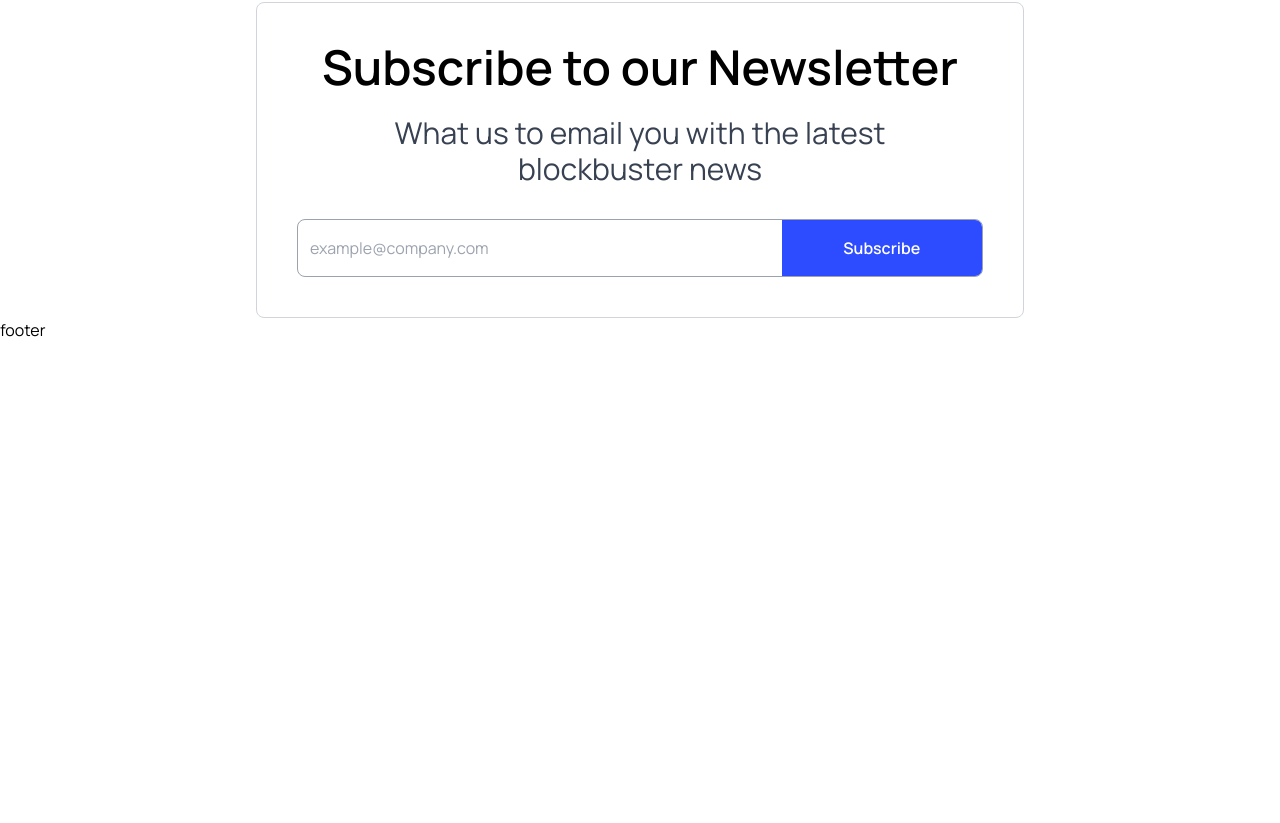
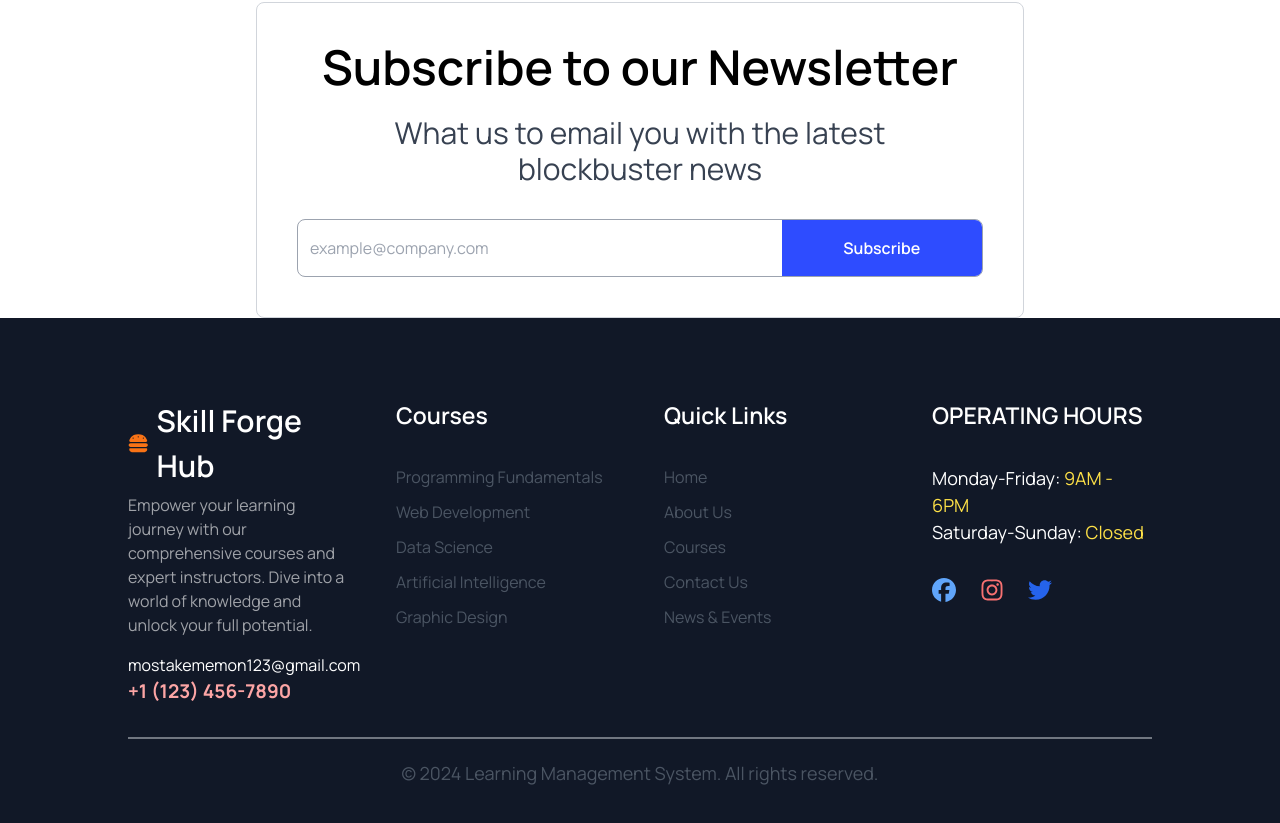
Before and after one commit to MostakemHossain/skill-forge-hub-mern, a React (Vite) app in the folder frontend/: page / in a window 1280 px wide. Shown: the part 2838-3661 px from the top of the page. Before the commit the page ends 3180 px from the top, so only its background shows below. Built offline with nearby package versions, Linux system fonts and the light colour scheme; no server answers.

Commit message:
footer added

```diff
--- a/frontend/src/layout/MainLayout.jsx
+++ b/frontend/src/layout/MainLayout.jsx
@@ -1,15 +1,14 @@
 import { Outlet } from "react-router-dom"
 import NavBar from "../components/headers/NavBar"
+import Footer from "../pages/Home/Footer/Footer"
 
 
 const MainLayout = () => {
   return (
     <main className="dark:bg-black overflow-hidden">
-        <NavBar/>
-        <Outlet/>
-        <footer>
-            footer
-        </footer>
+      <NavBar />
+      <Outlet />
+      <Footer />
     </main>
   )
 }
--- a/frontend/src/main.jsx
+++ b/frontend/src/main.jsx
@@ -14,10 +14,10 @@ const queryClient = new QueryClient()
 
 
 ReactDOM.createRoot(document.getElementById('root')).render(
-    <QueryClientProvider client={queryClient}>
-       <RouterProvider router={router} />
+  <QueryClientProvider client={queryClient}>
+    <RouterProvider router={router} />
 
-    </QueryClientProvider>
+  </QueryClientProvider>
 
 
 )
--- /dev/null
+++ b/frontend/src/pages/Home/Footer/Footer.jsx
@@ -0,0 +1,86 @@
+import { FaBurger, FaFacebook, FaInstagram, FaTwitter } from "react-icons/fa6";
+
+const Footer = () => {
+    return (
+        <div className="bg-gray-900 pt-[5rem] pb-[5rem]">
+            <div className="w-[80%] pb-[2rem] border-b-[2px] border-b-gray-300 border-opacity-50 mx-auto grid grid-cols-1 md:grid-cols-2 lg:grid-cols-4 gap-[3rem] items-start">
+                <div>
+                    <div className="flex items-center space-x-2">
+                        <FaBurger className="w-[1.2rem] h-[1.2rem] sm:w-[1.4rem] sm:h-[1.4rem] text-orange-500" />
+                        <h1 className="text-[20px] sm:text-[30px] font-semibold text-white">
+                            Skill Forge Hub
+                        </h1>
+                    </div>
+                    <p className="text-white text-opacity-60 mt-[.3rem]">
+                        Empower your learning journey with our comprehensive courses and expert instructors. Dive into a world of knowledge and unlock your full potential.
+                    </p>
+                    <p className="text-white mt-[1rem]">mostakememon123@gmail.com</p>
+                    <p className="text-red-300 text-[19px] font-bold">+1 (123) 456-7890</p>
+                </div>
+
+                <div className="text-gray-600">
+                    <h1 className="text-[23px] font-semibold mb-[2rem] text-white">
+                        Courses
+                    </h1>
+                    <p className="mt-[0.7rem] hover:text-yellow-300 transition-all cursor-pointer w-fit duration-300">
+                        Programming Fundamentals
+                    </p>
+                    <p className="mt-[0.7rem] hover:text-yellow-300 transition-all cursor-pointer w-fit duration-300">
+                        Web Development
+                    </p>
+                    <p className="mt-[0.7rem] hover:text-yellow-300 transition-all cursor-pointer w-fit duration-300">
+                        Data Science
+                    </p>
+                    <p className="mt-[0.7rem] hover:text-yellow-300 transition-all cursor-pointer w-fit duration-300">
+                        Artificial Intelligence
+                    </p>
+                    <p className="mt-[0.7rem] hover:text-yellow-300 transition-all cursor-pointer w-fit duration-300">
+                        Graphic Design
+                    </p>
+                </div>
+                <div className="text-gray-600">
+                    <h1 className="text-[23px] font-semibold mb-[2rem] text-white">
+                        Quick Links
+                    </h1>
+                    <p className="mt-[0.7rem] hover:text-yellow-300 transition-all cursor-pointer w-fit duration-300">
+                        Home
+                    </p>
+                    <p className="mt-[0.7rem] hover:text-yellow-300 transition-all cursor-pointer w-fit duration-300">
+                        About Us
+                    </p>
+                    <p className="mt-[0.7rem] hover:text-yellow-300 transition-all cursor-pointer w-fit duration-300">
+                        Courses
+                    </p>
+                    <p className="mt-[0.7rem] hover:text-yellow-300 transition-all cursor-pointer w-fit duration-300">
+                        Contact Us
+                    </p>
+                    <p className="mt-[0.7rem] hover:text-yellow-300 transition-all cursor-pointer w-fit duration-300">
+                        News & Events
+                    </p>
+                </div>
+
+                <div>
+                    <h1 className="text-[23px] font-semibold mb-[2rem] text-white uppercase">
+                        Operating Hours
+                    </h1>
+                    <p className="text-white text-[18px]">
+                        Monday-Friday: <span className="text-yellow-300">9AM - 6PM</span>
+                    </p>
+                    <p className="text-white text-[18px]">
+                        Saturday-Sunday: <span className="text-yellow-300">Closed</span>
+                    </p>
+                    <div className="flex items-center space-x-6 mt-[2rem]">
+                        <FaFacebook className="w-[1.5rem] h-[1.5rem] text-blue-400" />
+                        <FaInstagram className="w-[1.5rem] h-[1.5rem] text-red-400" />
+                        <FaTwitter className="w-[1.5rem] h-[1.5rem] text-blue-600" />
+                    </div>
+                </div>
+            </div>
+            <p className="text-gray-600 hover:text-yellow-500 text-center mt-[1.3rem] text-[18px]">
+                © 2024 Learning Management System. All rights reserved.
+            </p>
+        </div>
+    );
+};
+
+export default Footer;
--- a/frontend/src/pages/Home/NewsLetter/NewsLetter.jsx
+++ b/frontend/src/pages/Home/NewsLetter/NewsLetter.jsx
@@ -16,7 +16,7 @@ const NewsLetter = () => {
     };
 
     return (
-        <div className="md:w-[60%] mx-auto p-10 md:border border-gray-300 rounded-lg mt-10">
+        <div className="md:w-[60%] dark:bg-white mx-auto p-10 md:border border-gray-300 rounded-lg mt-10">
             <h2 className="md:text-5xl text-3xl font-semibold mb-2 text-center">Subscribe to our Newsletter</h2>
             <p className="text-gray-700 p-4 text-center md:text-3xl text-xl mb-4">What us to email you with the latest blockbuster news</p>
             <form onSubmit={handleSubmit}>
```
